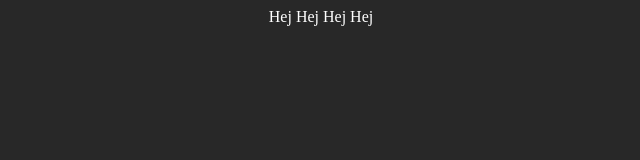
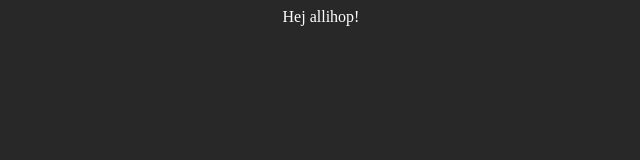
Before and after one commit to tobnotch/Lektion_v1-1, a plain HTML site: page index.html in a window 1280 px wide. Shown: the full height of the page, 319-959 px from the left. Drawn offline with Linux system fonts and the light colour scheme.

Commit message:
Update index.html

```diff
--- a/index.html
+++ b/index.html
@@ -11,10 +11,7 @@
 </head>
 <body>
 
-    Hej
-    Hej
-    Hej
-    Hej
+    Hej allihop!
 
 </body>
 </html>
```
